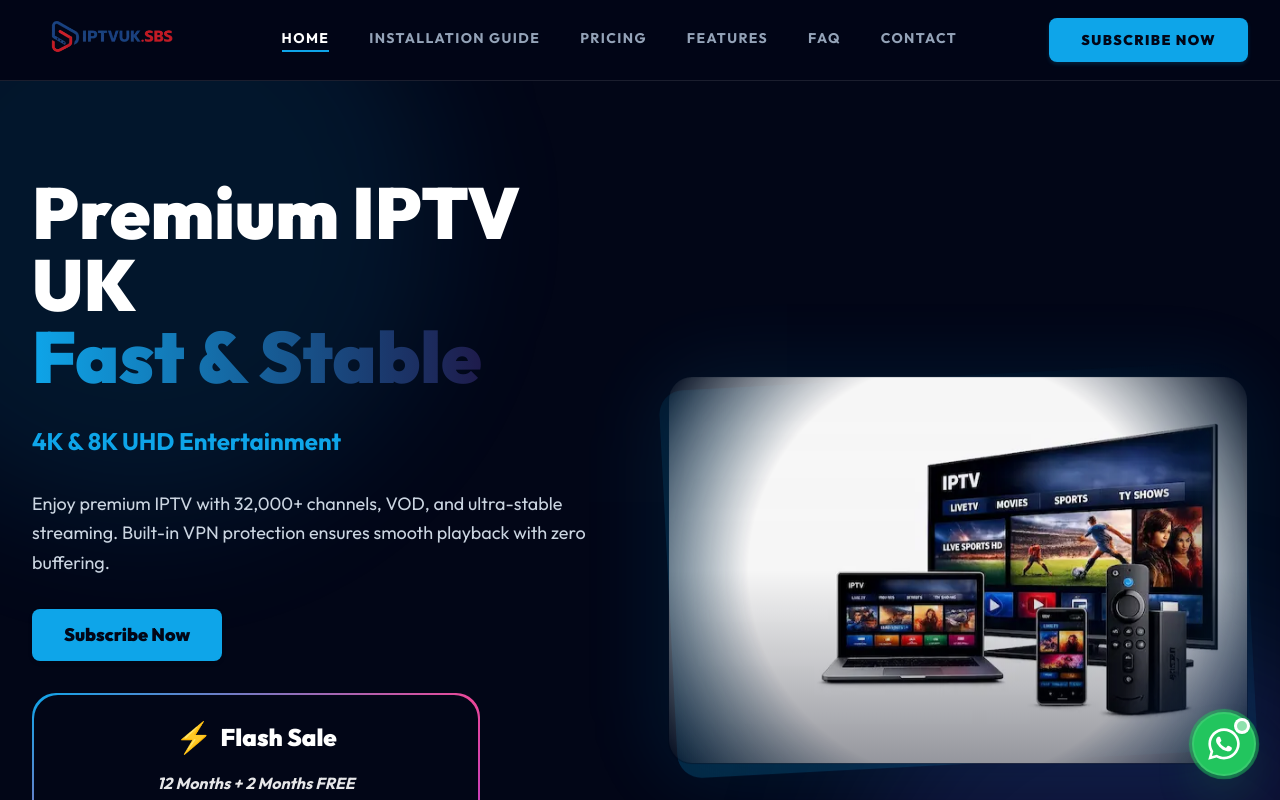
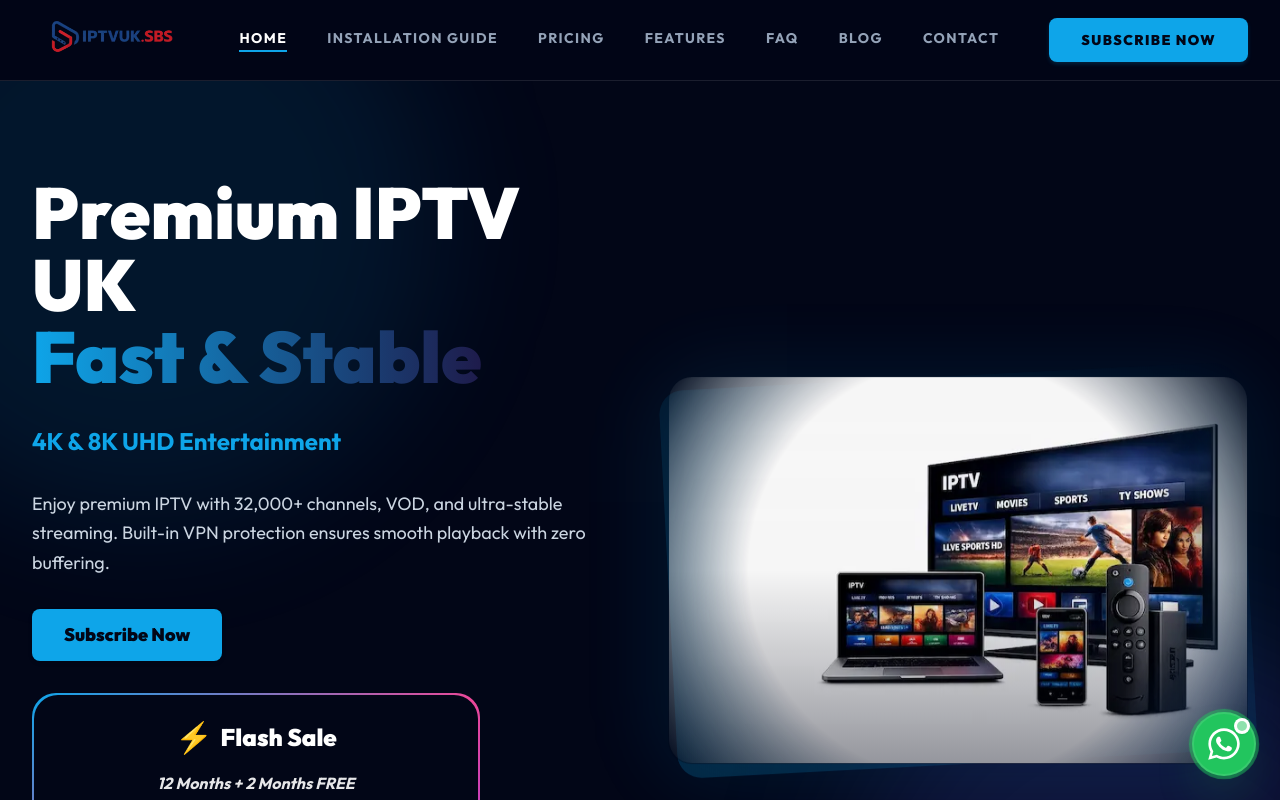
Before and after one commit to Umar-Khan1092/iptv-uk-site, a React (Vite) app: page / in a window 1280 px wide. Shown: the top 800 px of the page. Built offline with nearby package versions, Linux system fonts and the light colour scheme.

Commit message:
Update Header.jsx

```diff
--- a/src/components/Header.jsx
+++ b/src/components/Header.jsx
@@ -13,6 +13,7 @@ const Header = () => {
         { name: 'Pricing', href: '/pricing' },
         { name: 'Features', href: '/#features' },
         { name: 'FAQ', href: '/#faq' },
+        { name: 'Blog', href: '/blog' },
         { name: 'Contact', href: '/#contact' },
     ];
 
@@ -20,7 +21,7 @@ const Header = () => {
         e.preventDefault();
         setMobileMenuOpen(false);
 
-        if (['/installation-guide', '/pricing'].includes(link.href)) {
+        if (['/installation-guide', '/pricing','/blog'].includes(link.href)) {
             navigate(link.href);
             return;
         }
```
